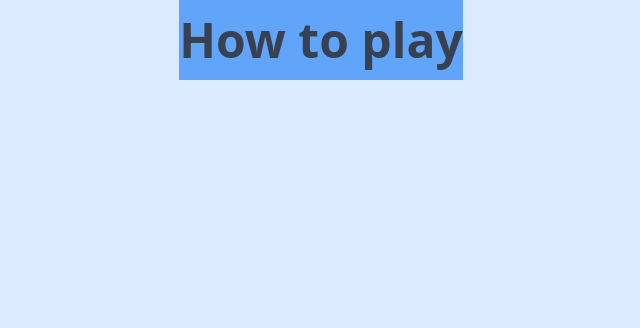
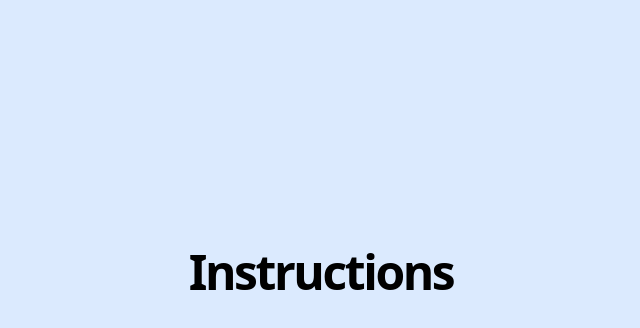
Before and after one commit to 1800Kon/RPSLS, a plain HTML site: page src/instructions.html in a window 1280 px wide. Shown: the whole page, without its empty margins (319-959 px from the left). Drawn offline with nearby package versions, Linux system fonts and the light colour scheme.

Commit message:
Update instructions.html

```diff
--- a/src/instructions.html
+++ b/src/instructions.html
@@ -1,4 +1,5 @@
 <html lang="en">
+
 <head>
     <meta charset="UTF-8">
     <meta http-equiv="X-UA-Compatible" content="IE=edge">
@@ -6,15 +7,18 @@
     <title>Instructions</title>
     <link href="https://unpkg.com/tailwindcss@^2/dist/tailwind.min.css" rel="stylesheet">
 </head>
+
 <body>
     <section class="text-gray-700 body-font self-center">
         <div class="flex h-screen w-screen bg-blue-100">
-            <div class="mx-auto h-20 content-center bg-blue-400">
-                <h1 class="text-2xl font-bold text-center text-gray-700 lg:text-left lg:text-5xl title-font">
-                    How to play
+            <div class="mx-auto my-60 h-20 content-center">
+                <h1
+                    class="mb-4 text-2xl font-bold tracking-tighter text-center text-black lg:text-left lg:text-5xl title-font">
+                    Instructions
                 </h1>
             </div>
         </div>
     </section>
 </body>
+
 </html>
```
